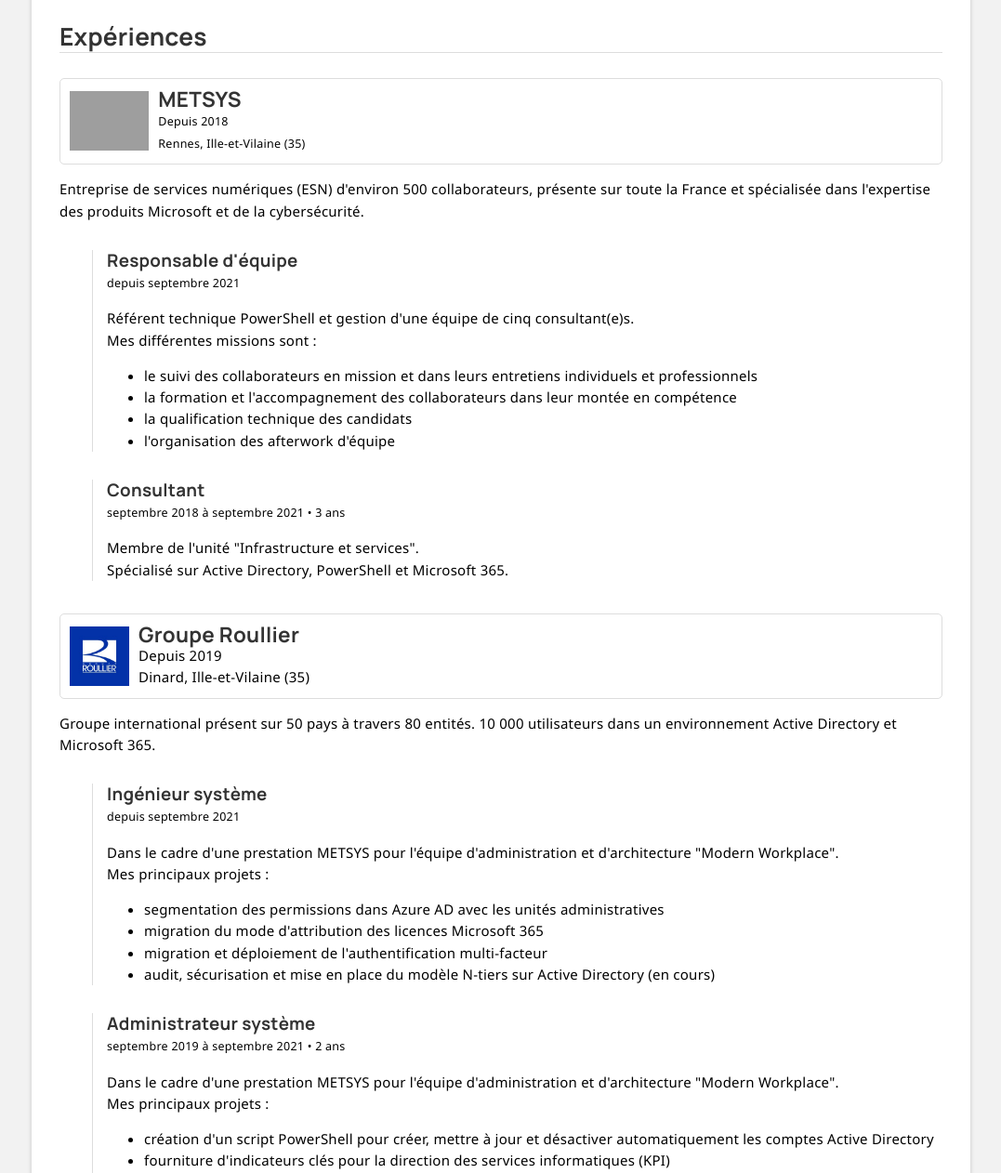
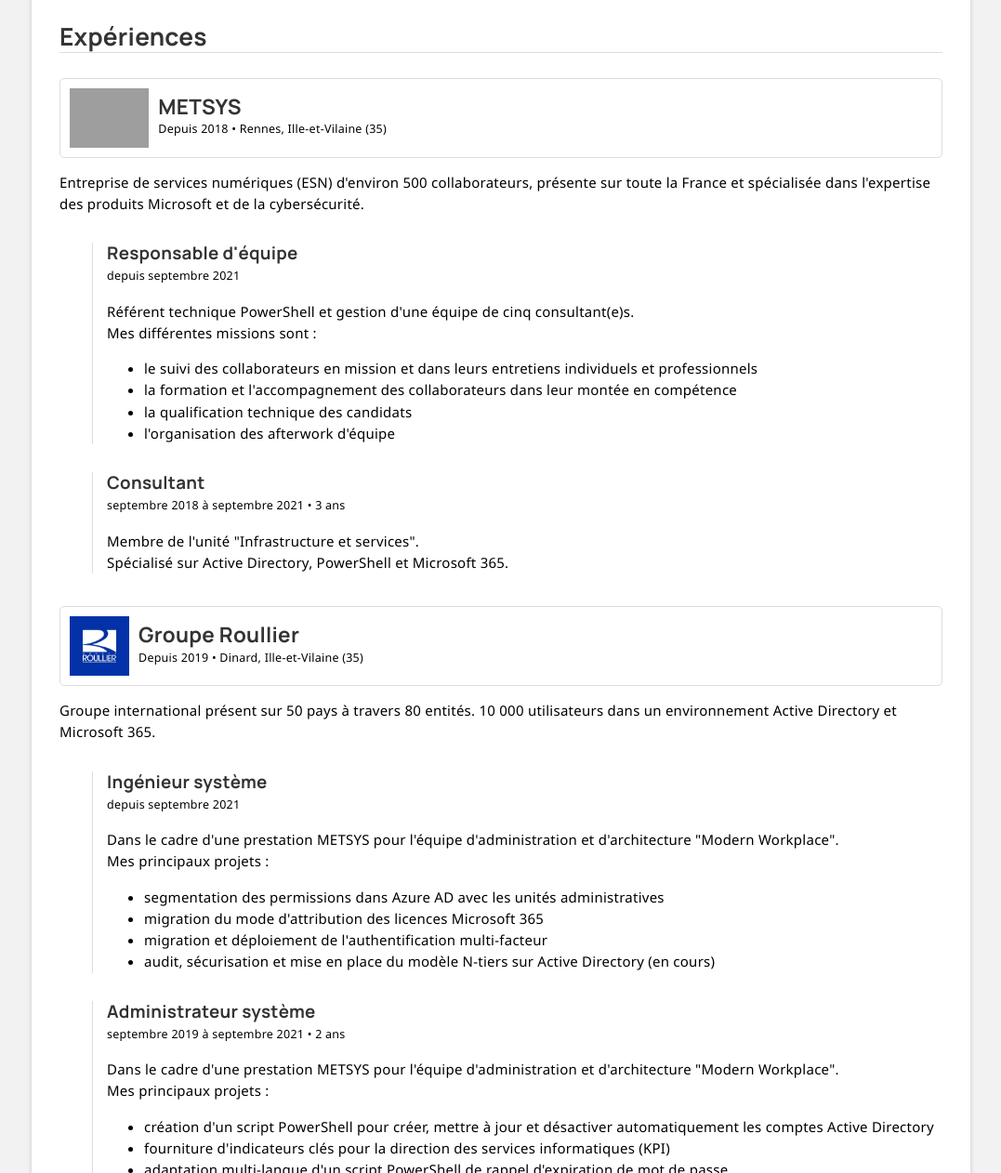
Before and after one commit to leobouard/leobouard.github.io, a Jekyll site: the page built from cv.md, in a window 1280 px wide and 1400 px high, scrolled down 983 px, cut to the strip 138-1400 px from the top of the window. Shown: the whole strip at 93% size, without its empty margins (101-1178 px from the left). Built offline with Jekyll 4.4.1, drawn with Linux system fonts in a browser that asks for light colours; nearby versions of some CDN libraries; some web fonts are replaced; some of the changed text lies outside the part shown; grey boxes are pictures that could not be loaded.

Commit message:
Update cv.md

```diff
--- a/cv.md
+++ b/cv.md
@@ -92,8 +92,7 @@
             </div>
             <div>
                 <h3>METSYS</h3>
-                <small>Depuis 2018</small><br>
-                <small>Rennes, Ille-et-Vilaine (35)</small>
+                <small>Depuis 2018 • Rennes, Ille-et-Vilaine (35)</small>
             </div>
         </div>
         <div>
@@ -124,8 +123,7 @@
             </div>
             <div>
                 <h3>Groupe Roullier</h3>
-                <span>Depuis 2019</span><br>
-                <span>Dinard, Ille-et-Vilaine (35)</span>
+                <small>Depuis 2019 • Dinard, Ille-et-Vilaine (35)</small>
             </div>
         </div>
         <div>
@@ -177,8 +175,7 @@
             </div>
             <div>
                 <h3>GEVES</h3>
-                <span>De 2017 à 2018</span><br>
-                <span>Beaucouzé, Maine-et-Loire (49)</span>
+                <small>De 2017 à 2018 • Beaucouzé, Maine-et-Loire (49)</small>
             </div>
         </div>
         <div>
@@ -208,8 +205,7 @@
             </div>
             <div>
                 <h3>IUT de La Roche-sur-Yon</h3>
-                <span>De 2015 à 2018</span><br>
-                <span>La Roche-sur-Yon, Vendée (85)</span>
+                <small>De 2015 à 2018 • La Roche-sur-Yon, Vendée (85)</small>
             </div>
         </div>
         <div class="experience">
```
